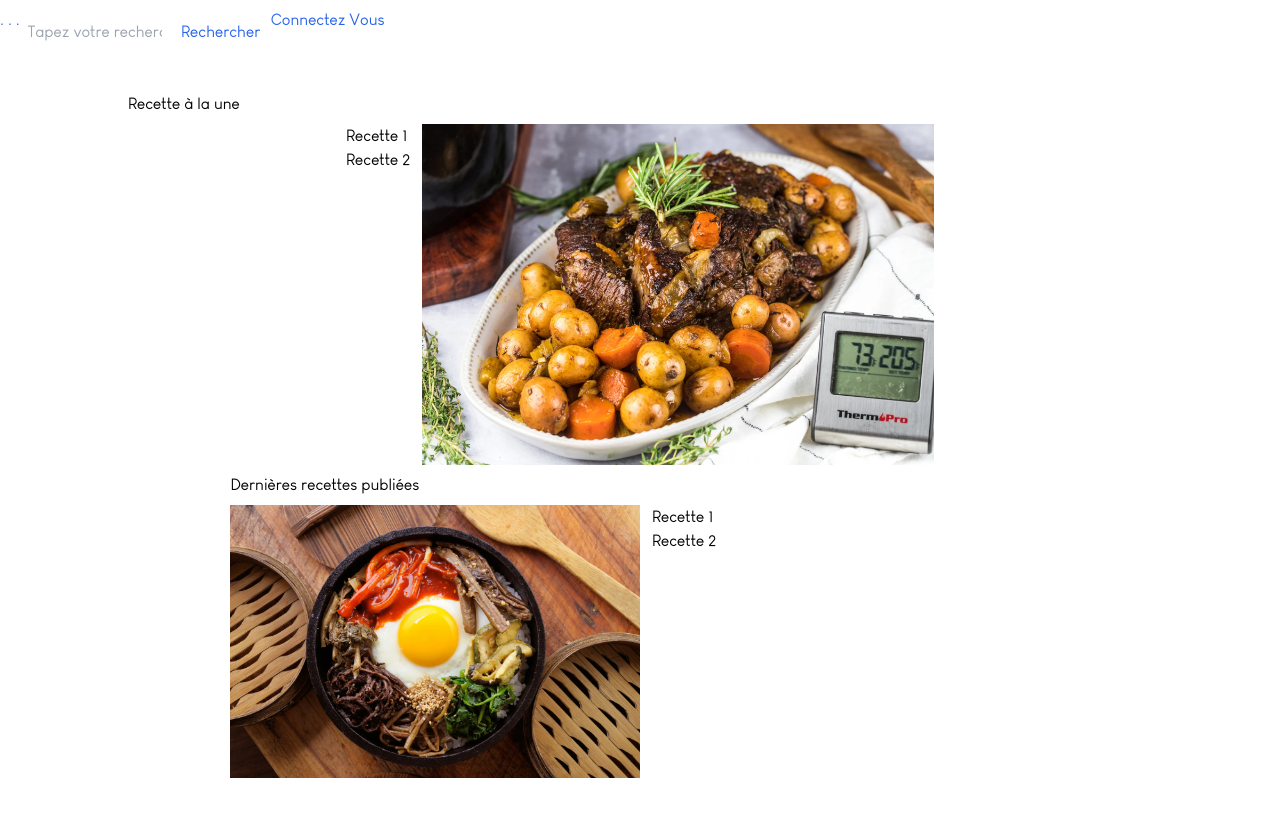
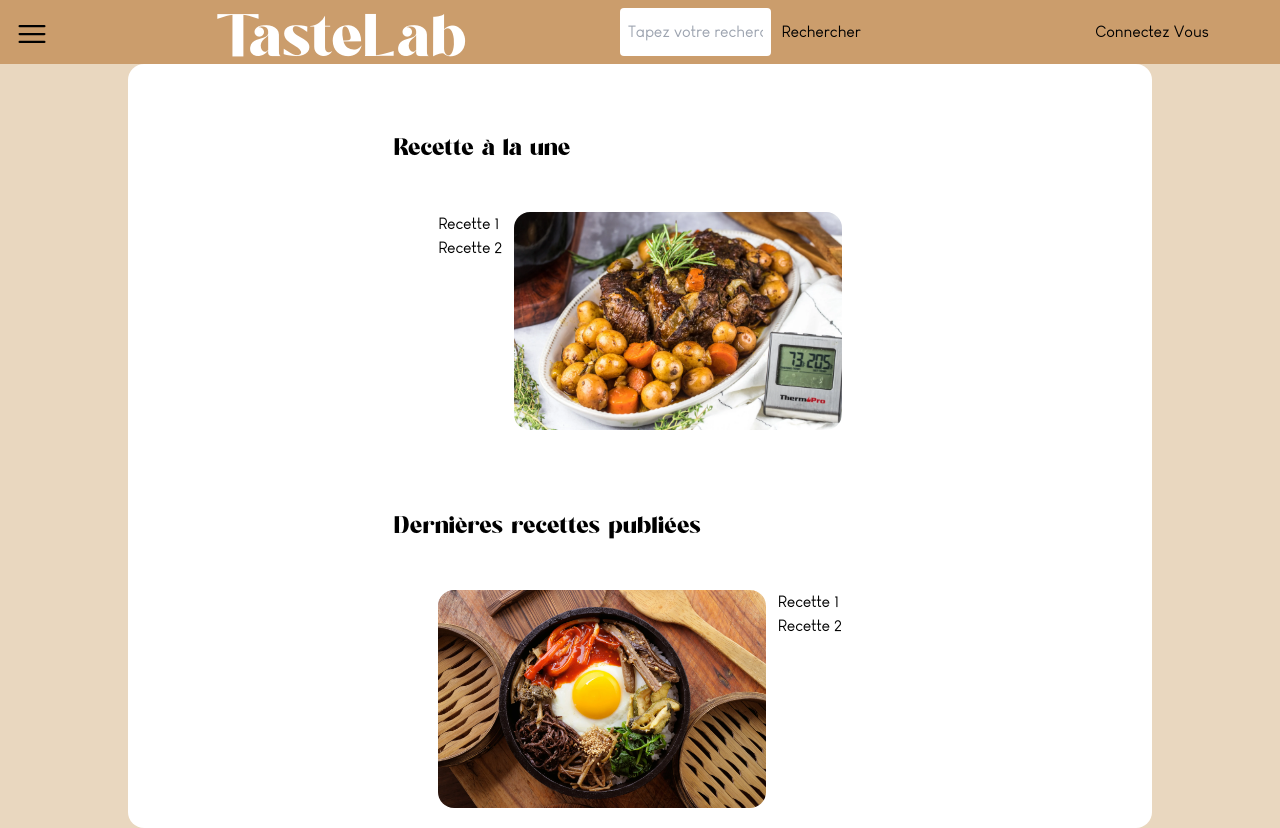
Before and after one commit to Leohne/TastLab, a React (Vite) app in the folder front/: page / in a window 1280 px wide. Before the commit the page ends 800 px from the top, so only its background shows below. Built offline with nearby package versions, Linux system fonts and the light colour scheme.

Commit message:
css design global

```diff
--- a/front/src/App.css
+++ b/front/src/App.css
@@ -21,4 +21,8 @@
     .list {
         @apply flex-col;
     }
+    body {
+      @apply bg-[#E9D7BF];
+      @apply h-[100vh]
+    }
   }
--- a/front/src/components/footer/Footer.tsx
+++ b/front/src/components/footer/Footer.tsx
@@ -2,6 +2,9 @@ function Footer () {
 
     return(
         <>
+        <div className="mt-auto bg-[#CB9D6C] ">
+            <h3 className="font-Sugar text-center text-6xl">TasteLab</h3>
+        </div>
         </>
     )
 }
--- a/front/src/components/header/Aside.tsx
+++ b/front/src/components/header/Aside.tsx
@@ -13,11 +13,14 @@ const Aside = () => {
         navigateToSearch(navigate, searchTerm);
     }
 
-    return (<div>
-        <button onClick={() => setIsExpanded(!isExpanded)}>
-            . . .
+    return (
+    <div className='w-[5%] text-center'>
+        <button onClick={() => setIsExpanded(!isExpanded)} className='py-2 mb-5'>
+            <svg xmlns="http://www.w3.org/2000/svg" fill="none" viewBox="0 0 24 24" stroke-width="1.5" stroke="currentColor" className="size-9">
+            <path stroke-linecap="round" stroke-linejoin="round" d="M3.75 6.75h16.5M3.75 12h16.5m-16.5 5.25h16.5" />
+            </svg>
         </button> {
-            isExpanded && <ul>
+            isExpanded && <ul className='rounded-[16px]  bg-white '>
                 <li><button onClick={() => handleSearch("entree")} className='w-full h-full'>Entrée</button>
                 </li>
                 <li><button onClick={() => handleSearch("entree")} className='w-full h-full'>Entrée</button>
--- a/front/src/components/header/ConnectButton.tsx
+++ b/front/src/components/header/ConnectButton.tsx
@@ -3,8 +3,8 @@ import { Link } from 'react-router-dom';
 
 const ConnectButton = () => {
     return (
-        <div className=' w-1/5'>
-            <Link to="/login"><button className='bg-white-200'>Connectez Vous</button></Link>
+        <div className='text-center w-1/5'>
+            <Link to="/login"><button className='py-3 bg-white-200'>Connectez Vous</button></Link>
         </div>
     );
 };
--- a/front/src/components/header/Header.tsx
+++ b/front/src/components/header/Header.tsx
@@ -3,12 +3,14 @@ import ConnectButton from './ConnectButton'
 
 import SearchBar from './SearchBar';
 import Aside from './Aside';
+import { NavLink } from 'react-router-dom';
 
 
 const Header = () => {
     return (
-        <div className='flex flex-row py-2 text-blue-600 h-16 w-full flex flex-row'>
+        <div className='flex flex-row justify-between bg-[#CB9D6C] py-2 text-center-blue-600 h-16 w-full'>
             <Aside />
+            <NavLink to='/' className='font-Sugar text-6xl text-white'>TasteLab</NavLink>
             <SearchBar />
             <ConnectButton />
 
--- a/front/src/components/page/recetteview/RecetteView.tsx
+++ b/front/src/components/page/recetteview/RecetteView.tsx
@@ -15,10 +15,12 @@ const RecetteView: React.FC<{ plat: plats[]; isGrid: boolean }> = ({ plat, isGri
                     <div className="flex justify-center w-3/4">
                         <img src={plats.cover} alt="image plat" className="flex justify-center w-15 object-cover" />
                     </div>
-                    <div className="font-Sugar w-2/4">{plats.nom}</div>
-                    <div className="flex w-2/4 justify-between">
-                        <div className=" mx-1">{plats.temps}</div>
-                        <div className=" ml-2">{plats.note}/5</div>
+                    <div className={`${isGrid ? 'flex-row' : 'flex-col w-3/4'}`}>
+                        <div className="font-Sugar w-3/4">{plats.nom}</div>
+                        <div className="flex w-2/4 justify-between">
+                            <div className=" mx-1">{plats.temps}</div>
+                            <div className=" ml-2">{plats.note}/5</div>
+                        </div>
                     </div>
                 </div>
     })
--- a/front/src/components/page/recetteview/plat.json
+++ b/front/src/components/page/recetteview/plat.json
@@ -40,7 +40,7 @@
                     "image": "../public/asset/img/plat_pokebowl.jpg",
                     "nom": "Pokki poke bowl",
                     "temps":"32 min",
-                    "note": 5
+                    "note": 3
                 },
 
                 {
--- a/front/src/pages/Error/Error.tsx
+++ b/front/src/pages/Error/Error.tsx
@@ -1,13 +1,21 @@
 import { NavLink } from "react-router-dom"
+import Footer from "../../components/footer/Footer"
 
 function Error () {
 
     return (
-        <>
-        <h1 className="font-Louis">OUPS !</h1>
-        <p className="font-bold">Perdu ? On dirait que cette page a pris la poudre d'escampette. Revenez à l'accueil et essayons de vous remettre sur la bonne voie ! React</p>
-        <NavLink to="/">Page d'accueil</NavLink>
-        </>
+        <div className="bg-white">
+            <div className="mx-auto w-3/4">
+                <div>
+                    <h2 className="p-20 text-center text-8xl">OUPS !</h2>
+                    <p className="flex mx-auto w-3/5 text-center text-2xl">Perdu ? On dirait que cette page a pris la poudre d'escampette. <br/> Revenez à l'accueil et essayons de vous remettre sur la bonne voie !</p>
+                    <div className="w-1/4 mt-20 mb-20 mx-auto text-center text-1xl">
+                    <NavLink to="/">Page d'accueil</NavLink>
+                    </div>
+                </div>
+            </div>
+            <Footer/>
+        </div>
     )
 
 }
--- a/front/src/pages/homepage/Homepage.tsx
+++ b/front/src/pages/homepage/Homepage.tsx
@@ -3,10 +3,10 @@ function Homepages () {
 
     return (
         <>
-        <div className="flex mx-auto w-4/5">
-            <div className="flex py-5 flex-col">
-                <div className="flex w-5/5 mx-auto flex-col">
-                    <h2 className="flex justify-start w-1/2 py-2">Recette à la une</h2>
+        <div className="flex justify-center">
+            <div className="flex flex-col py-5 w-4/5 rounded-[16px] bg-white ">
+                <div className="flex flex-col w-4/5 mx-auto">
+                    <h2 className="font-Sugar text-2xl w-3/5 mx-auto py-12">Recette à la une</h2>
                     <div className="flex justify-center flex-row">
                         <div className="pr-3">
                         <ul>
@@ -14,19 +14,23 @@ function Homepages () {
                             <li>Recette 2</li> {/* mapper via server*/}
                         </ul>
                         </div>
-                        <img src="../public/asset/img/plat_enzo.webp" alt="img" className="w-1/2" /> {/*incorpérer les info avec des props*/}
+                        <a href="#" className=" flex justify-start w-2/5">
+                        <img src="../public/asset/img/plat_enzo.webp" alt="img" className="w-30 object-cover rounded-[16px]" /> {/*incorpérer les info avec des props*/}
+                        </a>
                     </div>
                 </div>
-                <div className="flex w-4/5 mx-auto flex-col">
-                    <h2 className="py-2">Dernières recettes publiées</h2>
-                    <div className="flex justify-end flex-row-reverse">
+                <div className="flex w-4/5  mx-auto flex-col">
+                    <h2 className="font-Sugar text-2xl w-3/5 mx-auto pt-20 pb-12">Dernières recettes publiées</h2>
+                    <div className="flex justify-center flex-row-reverse">
                         <div className="pl-3">
                         <ul>
                             <li>Recette 1</li> {/* mapper via server*/}
                             <li>Recette 2</li> {/* mapper via server*/}
                         </ul>
                         </div>
-                        <img src="../public/asset/img/plat_test_bibimbap.webp" alt="img" className="w-1/2" /> {/*incorpérer les info avec des props*/}
+                        <a href="#" className="flex justify-end w-2/5">
+                        <img src="../public/asset/img/plat_test_bibimbap.webp" alt="img" className="w-30 object-cover rounded-[16px]" /> {/*incorpérer les info avec des props*/}
+                        </a>
                     </div>
                 </div>
             </div>
--- a/front/src/pages/recette/Recette.tsx
+++ b/front/src/pages/recette/Recette.tsx
@@ -1,6 +1,7 @@
 function Recette () {
     return (
         <>
+        <h2></h2>
         </>
     )
 }
--- a/front/src/pages/recherche/Recherche.tsx
+++ b/front/src/pages/recherche/Recherche.tsx
@@ -10,7 +10,7 @@ function Recherche () {
     const openGrid = () => setisGrid(true);
 
     return (
-        <div className="flex flex-col content-center mx-auto w-4/5 ">
+        <div className="flex flex-col content-center mx-auto w-4/5 bg-white rounded-[16px] p-6 ">
         <div>
             <p className="font-Louis">Recette : {/* length du tableau filtré*/} </p>
         </div>
```
Also changed, not shown: front/public/asset/icone/bar.svg (added).
